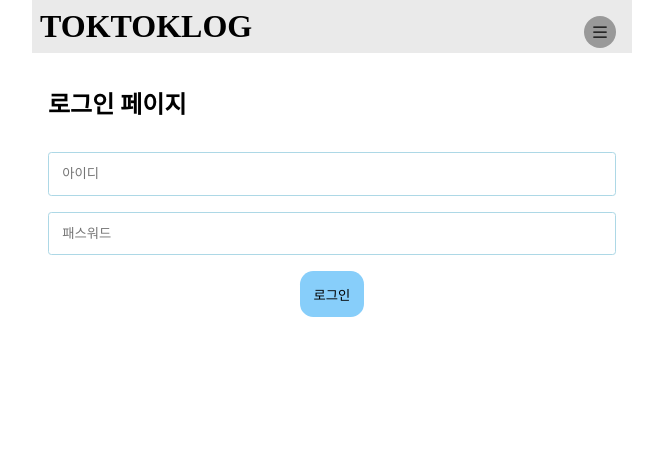
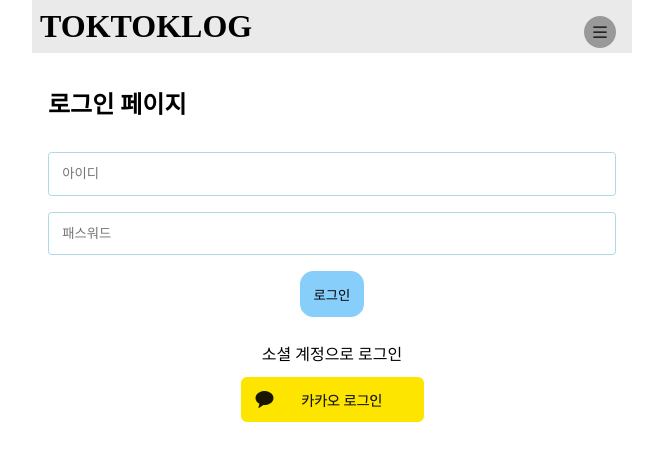
Before and after one commit to KimJunSeo289/JunsBlog_front, a React (Vite) app: page /login in a window 1280 px wide. Shown: the top 460 px of the page, without its empty margins (308-971 px from the left). Built offline with nearby package versions, Linux system fonts and the light colour scheme; no server answers.

Commit message:
Feat: 카카오로그인 구현

```diff
--- /dev/null
+++ b/src/components/KakaoLoginButton.jsx
@@ -0,0 +1,24 @@
+import kakaoLoginBtn from '../assets/kakao_login_medium_narrow.png' // 카카오 로그인 버튼 이미지
+const API_URL = import.meta.env.VITE_BACK_URL
+
+const KakaoLoginButton = () => {
+  const handleKakaoLogin = () => {
+    window.location.href = `${API_URL}/auth/kakao/login`
+  }
+
+  return (
+    <button
+      onClick={handleKakaoLogin}
+      style={{
+        background: 'none',
+        border: 'none',
+        padding: 0,
+        cursor: 'pointer',
+      }}
+    >
+      <img src={kakaoLoginBtn} alt="카카오 로그인" />
+    </button>
+  )
+}
+
+export default KakaoLoginButton
--- a/src/pages/LoginPage.jsx
+++ b/src/pages/LoginPage.jsx
@@ -4,6 +4,7 @@ import { useDispatch } from 'react-redux'
 import { useNavigate } from 'react-router-dom'
 import { loginUser } from '../apis/userApi'
 import { setUserInfo } from '../store/userSlice'
+import KakaoLoginButton from '../components/KakaoLoginButton'
 
 export const LoginPage = () => {
   const [username, setUsername] = useState('')
@@ -104,6 +105,11 @@ export const LoginPage = () => {
         <strong>{errPassword}</strong>
         <button type="submit">로그인</button>
       </form>
+
+      <div className={css.socialLogin}>
+        <p>소셜 계정으로 로그인</p>
+        <KakaoLoginButton />
+      </div>
     </main>
   )
 }
--- a/src/pages/registerpage.module.css
+++ b/src/pages/registerpage.module.css
@@ -26,3 +26,11 @@
   border-radius: 1em;
   align-self: center;
 }
+
+.socialLogin {
+  display: flex;
+  align-items: center;
+  flex-direction: column;
+  padding-top: 24px;
+  gap: 12px;
+}
```
Also changed, not shown: src/assets/kakao_login_medium_narrow.png (added).
